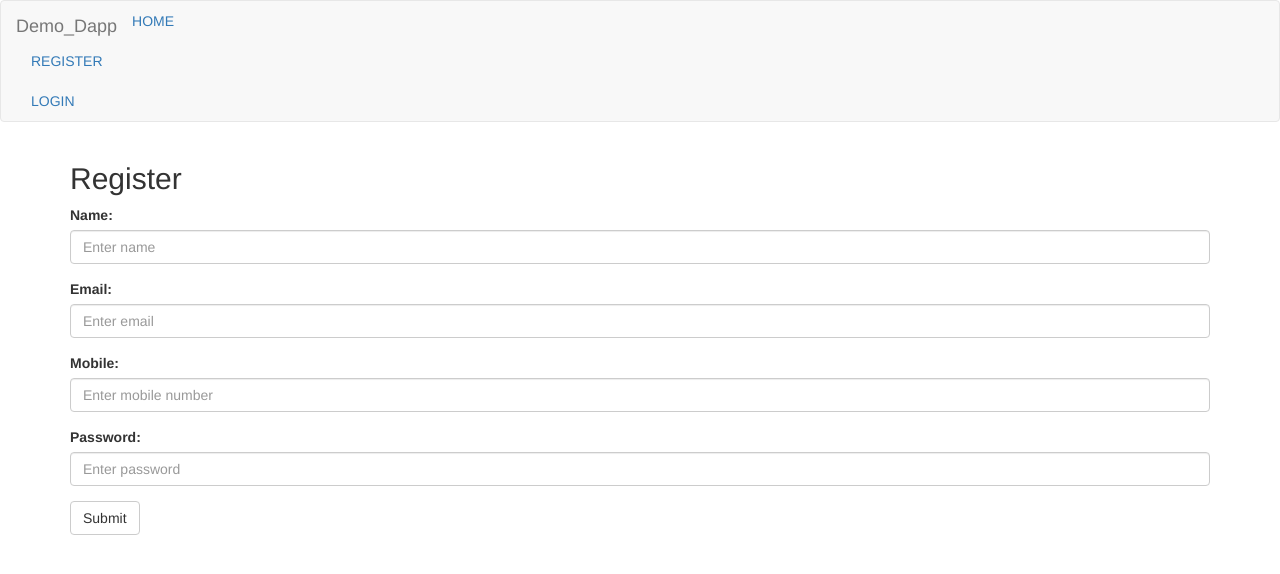
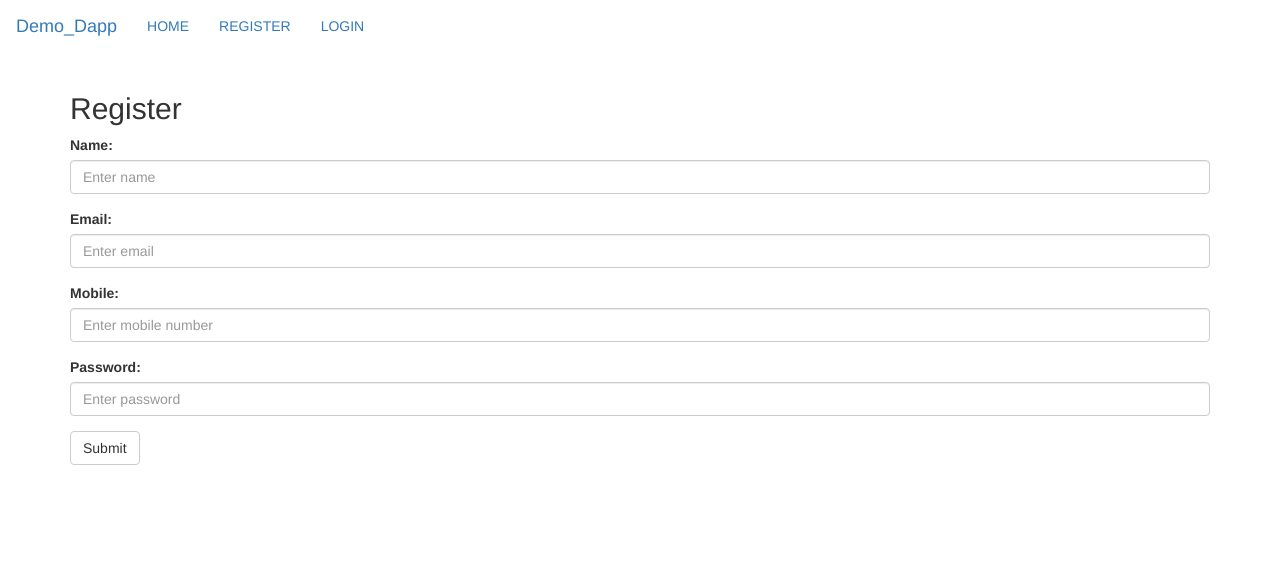
Before and after one commit to medha1511/Register, a website: page src/register.html in a window 1280 px wide. Drawn offline with nearby package versions, Linux system fonts and the light colour scheme; files whose address does not match are found by name.

Commit message:
Update register.html

```diff
--- a/src/register.html
+++ b/src/register.html
@@ -9,12 +9,12 @@
   <script src="https://maxcdn.bootstrapcdn.com/bootstrap/3.4.1/js/bootstrap.min.js"></script>
 </head>
 <body>
-<nav class="navbar navbar-default">
+<nav class="navbar navbar-dark bg-dark">
   <div class="container-fluid">
     <div class="navbar-header">
       <a class="navbar-brand" href="#">Demo_Dapp</a>
     </div>
-    <ul class="nav navbar-dark bg-dark">
+    <ul class="nav navbar-nav">
       <li><a href="index.html">HOME</a></li>
       <li class="active"><a href="register.html">REGISTER</a></li>
       <li><a href="login.html">LOGIN</a></li>
@@ -25,7 +25,7 @@
 <div class="container">
   <h2>Register</h2>
 
-    <div class="form-group bg-dark" >
+    <div class="form-group bg-dark">
       <label for="name">Name:</label>
       <input type="text" class="form-control" id="name" placeholder="Enter name" name="name">
     </div>
```
